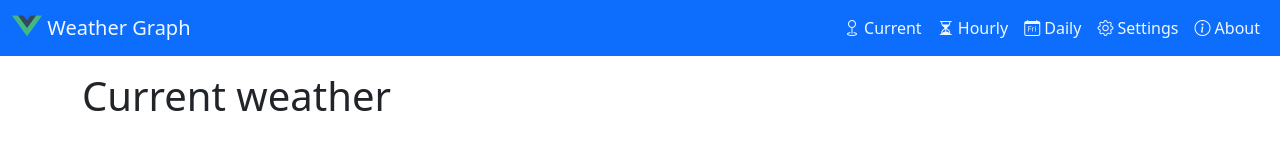
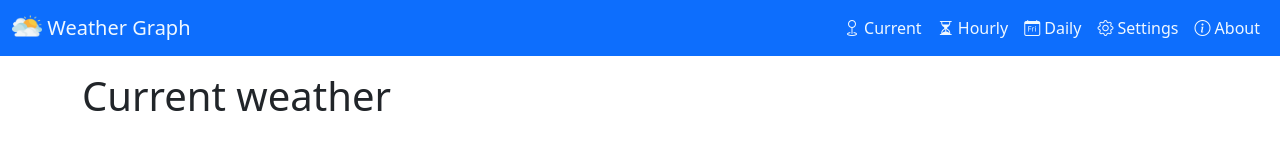
Before and after one commit to adelgamer/Weather-Graph, a Vue app: page / in a window 1280 px wide. Shown: the top 160 px of the page. Built offline with nearby package versions, Linux system fonts and the light colour scheme; no server answers.

Commit message:
Added a logo.

```diff
--- a/src/App.vue
+++ b/src/App.vue
@@ -9,7 +9,7 @@
         <router-link style="text-decoration: none" to="/">
           <a class="navbar-brand" style="color: aliceblue; font-weight: 500">
             <img
-              src="./assets/logo.png"
+              src="./assets/cloudy.png"
               alt="Logo"
               width="30"
               height="24"
```
Also changed, not shown: src/assets/cloudy.png (added).
